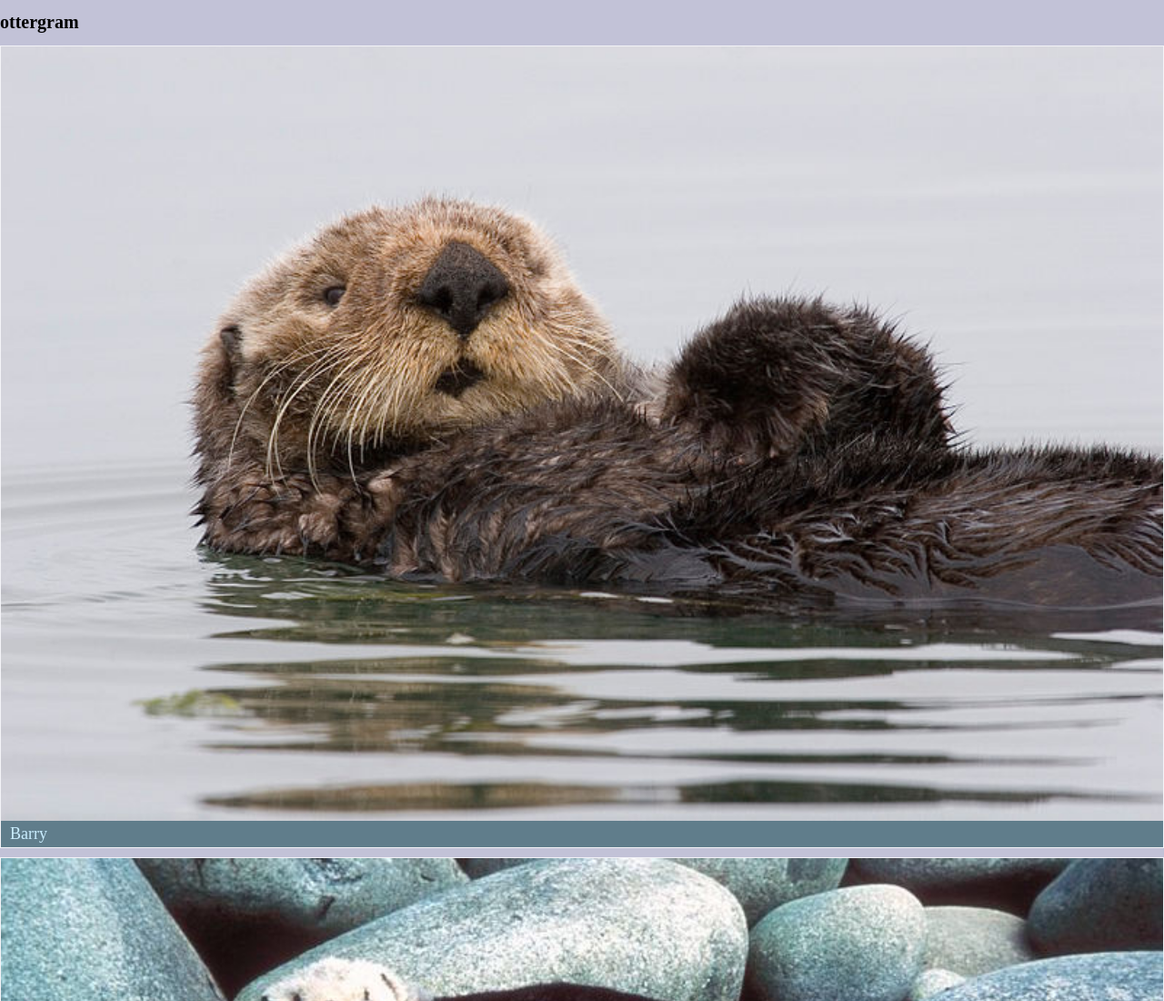
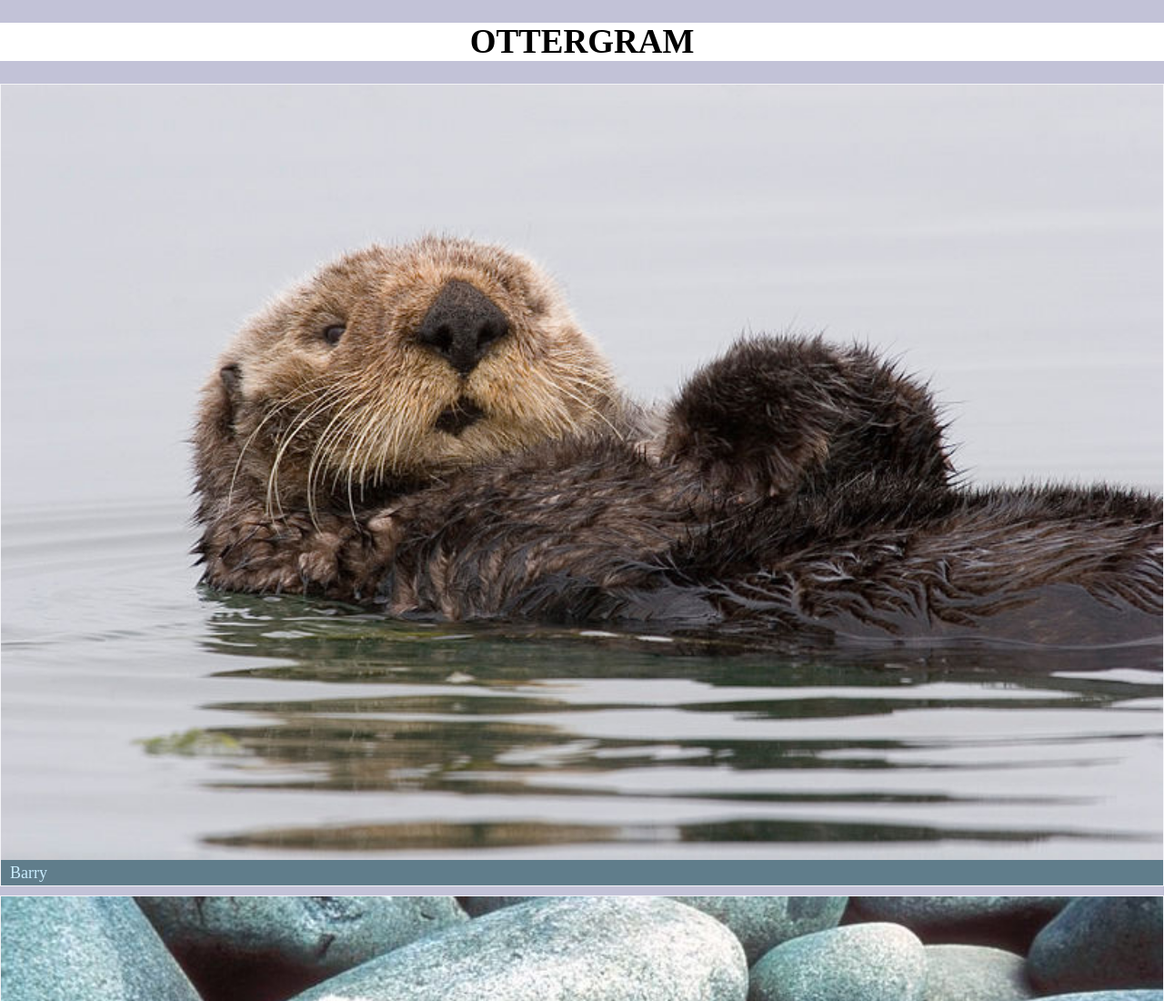
Before and after one commit to sevico/ottergram, a plain HTML site: page index.html in a window 1280 px wide. Shown: the top 1100 px of the page at 91% size. Drawn offline with nearby package versions, Linux system fonts and the light colour scheme.

Commit message:
add logo text style

```diff
--- a/stylesheets/styles.css
+++ b/stylesheets/styles.css
@@ -31,3 +31,10 @@ a{
 .thumbnai-item+ .thumbnai-item{
     margin-top: 10px;
 }
+.logo-text {
+    background: white;
+
+    text-align: center;
+    text-transform: uppercase;
+    font-size:37px;
+}
```
